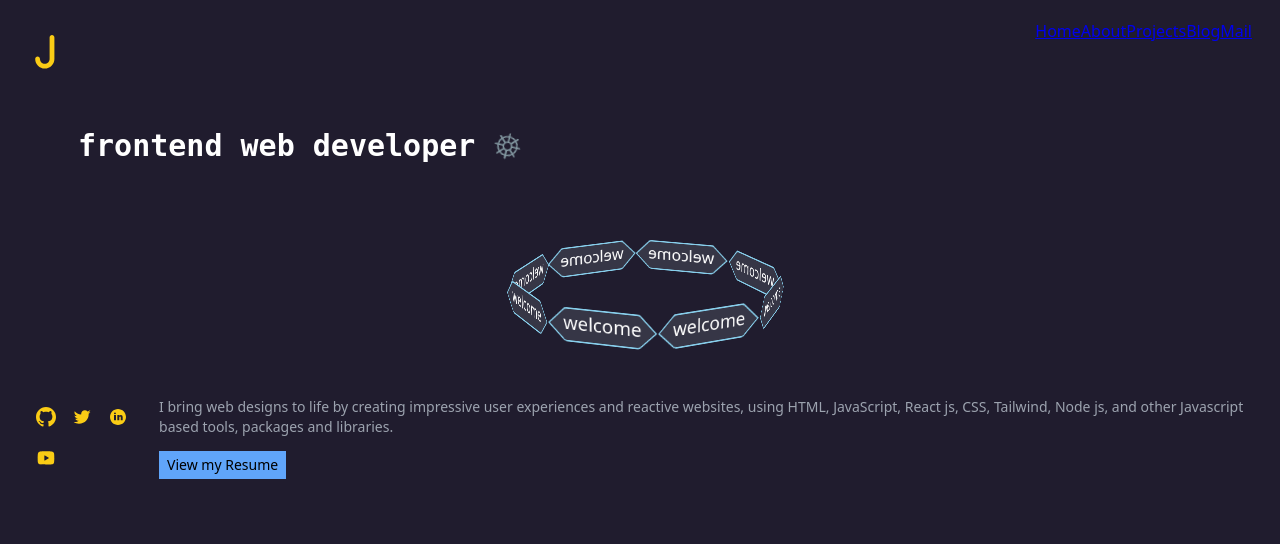
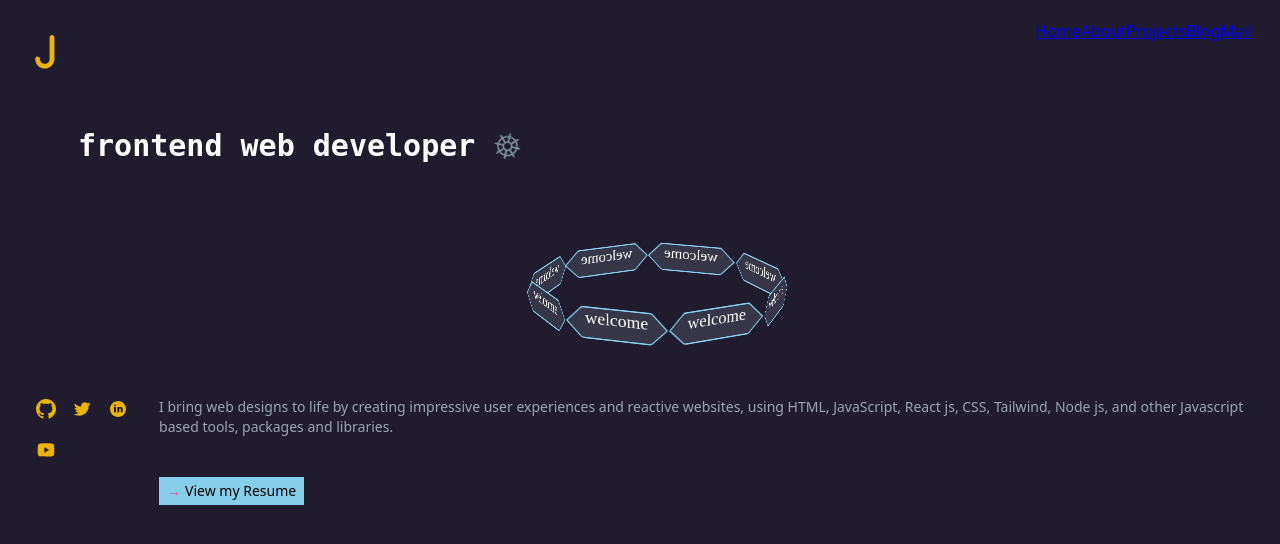
Before and after one commit to james-e-o/Profile, a Next.js app: page / in a window 1280 px wide. Shown: the top 544 px of the page. Built offline with nearby package versions, Linux system fonts and the light colour scheme; a web font is replaced by a local one.

Commit message:
office push08/8-profile

```diff
--- a/app/About/page.jsx
+++ b/app/About/page.jsx
@@ -8,13 +8,12 @@ import { comment } from 'postcss'
 
 const About = () => {
     const logo = "About"
-
-    const className = "text-blue-300 font-[Tahoma] text-3xl m-0 pl-4"
-    const data =  <div id="container" className="relative w-screen justify-between h-vh92 lg:h-screen bg-gradient-to-b from-gray-600 to- bg-deepSlate">
-          <Nav logo={logo} color={className} prop={ret}/>
+    const nav_class = "relative opacity-0 py-5 px-7 flex font-Righteous justify-end animate-land_anime1 bg-skyblue"
+    const h1_class = "text-gray-400 text-3xl m-0 pl-4"
+    const data = <div id="container" className="relative w-screen bg-skyblue justify-between h-[2800px] lg:h-screen">
+          <Nav logo= {logo} nav_class={nav_class} color={h1_class} prop={ret}/>
           <Mobile_menu />
           <div>hello</div>
-
       </div>
   return (
     <Preloader data = {data}/>
--- a/app/Blogs/page.jsx
+++ b/app/Blogs/page.jsx
@@ -11,9 +11,10 @@ const Blog = () => {
       comments: 70,
       likes: 40
     }
+    const nav_class = "relative opacity-0 py-5 px-7 flex justify-end animate-land_anime1"
     const className = "text-white font-sans text-3xl m-0 pl-4"
     const data =  <div id="container" className="relative flex flex-col justify-between lg:h-screen bg-gradient-to-b from-slate-600 to- bg-deepSlate">
-        <Nav logo={logo} color={className} prop={ret}/>
+         <Nav logo= {logo} nav_class={nav_class} color={className} prop={ret}/>
         <Mobile_menu />
         <div className="mx-4 mt-6 grid grid-cols-2">
           <div className="p-3 bg-slate-500 rounded-lg mx-1 mb-1">
--- a/app/Projects/page.jsx
+++ b/app/Projects/page.jsx
@@ -6,9 +6,10 @@ import Preloader from '@components/preloader'
 
 const About = () => {
     const logo = "My Builds"
+    const nav_class = "relative opacity-0 py-5 px-7 flex justify-end animate-land_anime1"
     const className = "text-yellow-300 font-sans text-3xl m-0 pl-4"
     const data =  <div id="container" className="relative w-screen flex flex-col justify-between h-vh92 lg:h-screen bg-gradient-to-b from-slate-600 to- bg-deepSlate">
-        <Nav logo={logo} color={className} prop={ret}/>
+         <Nav logo= {logo} nav_class={nav_class} color={className} prop={ret}/>
         <Mobile_menu />
 
 
--- a/app/globals.css
+++ b/app/globals.css
@@ -20,13 +20,21 @@
     font-family: "Orbitron";
     src: url("../public/fonts/Orbitron/Orbitron-VariableFont_wght.ttf");
 }
+@font-face {
+    font-family: "Righteous";
+    src: url("../public/fonts/Righteous/Righteous-Regular.ttf");
+}
+@font-face {
+    font-family: "Playball";
+    src: url("../public/fonts/Playball/Playball-Regular.ttf");
+}
 
 .menu_logo {
     @apply mt-0
 }
 
 #svg-container svg {
-    @apply mx-2 mb-3 fill-yellow-400
+    @apply mx-2 mb-3 fill-yellow-500
     w-5
 }
 
@@ -208,9 +216,9 @@ div.w8 {
 
 @keyframes rotateY {
     from {
-        transform:translate3d(0%, 0%, -400px) rotateX(-17deg) rotateY(0deg);
+        transform:translate3d(0%, 0%, -500px) rotateX(-17deg) rotateY(0deg);
     }
     to {
-        transform:translate3d(0%, 0%, -400px) rotateX(-17deg) rotateY(360deg);
+        transform:translate3d(0%, 0%, -500px) rotateX(-17deg) rotateY(360deg);
     }
 }
--- a/app/layout.jsx
+++ b/app/layout.jsx
@@ -17,10 +17,7 @@ export default function RootLayout({ children }) {
     <html lang="en" className="m-0 p-0">
 
       <body className="z-[1] layout bg-[#201c2e] bg-no-repeat m-0 text-white font-sans h-vh92">
-
-
           {children}
-
       </body>
     </html>
   )
--- a/app/page.jsx
+++ b/app/page.jsx
@@ -9,12 +9,12 @@ import Preloader from '@components/preloader'
 
 export default function Home() {
     const logo = <svg xmlns="http://www.w3.org/2000/svg" width="36" height="50" viewBox="10 10 30 30" id="letter-j"><path d="M30 10C31.1046 10 32 10.8954 32 12V30C32 34.4183 28.4183 38 24 38C19.5817 38 16 34.4183 16 30C16 28.8954 16.8954 28 18 28C19.1046 28 20 28.8954 20 30C20 32.2092 21.7909 34 24 34C26.2091 34 28 32.2092 28 30V12C28 10.8954 28.8954 10 30 10Z"></path></svg>
-
-    const className = "text-yellow-400 fill-yellow-400 font-sans text-5xl m-0 pt-2 pl-1"
+    const nav_class = "relative opacity-0 py-5 px-7 flex justify-end animate-land_anime1"
+    const className = "text-yellow-500 fill-yellow-500 font-sans text-5xl m-0 pt-2 pl-1"
 
     const data = <div id="container" className="relative  justify-between bg-[#201c2e] h-vh92 lg:h-screen ">
 
-        <Nav logo={logo} color={className} prop={ret}/>
+        <Nav logo= {logo} nav_class={nav_class} color={className} prop={ret}/>
         <Mobile_menu/>
         <main className="py-2 px-7">
             <div id="main_wrapper" className="opacity-0 relative translate-y-0 animate-land_anime2">
@@ -29,17 +29,17 @@ export default function Home() {
                 <Skills />
             </div>
             <div id='lower-main' className="flex mt-2">
-                <div id='svg-container' className="py-2 pr-3 ">
+                <div id='svg-container' className="py-2 pr-3 -mt-2">
                     <Link href="http://www.github.com/james-e-o"><svg xmlns="http://www.w3.org/2000/svg" width="24" height="24" viewBox="0 0 24 24"><path d="M12 0c-6.626 0-12 5.373-12 12 0 5.302 3.438 9.8 8.207 11.387.599.111.793-.261.793-.577v-2.234c-3.338.726-4.033-1.416-4.033-1.416-.546-1.387-1.333-1.756-1.333-1.756-1.089-.745.083-.729.083-.729 1.205.084 1.839 1.237 1.839 1.237 1.07 1.834 2.807 1.304 3.492.997.107-.775.418-1.305.762-1.604-2.665-.305-5.467-1.334-5.467-5.931 0-1.311.469-2.381 1.236-3.221-.124-.303-.535-1.524.117-3.176 0 0 1.008-.322 3.301 1.23.957-.266 1.983-.399 3.003-.404 1.02.005 2.047.138 3.006.404 2.291-1.552 3.297-1.23 3.297-1.23.653 1.653.242 2.874.118 3.176.77.84 1.235 1.911 1.235 3.221 0 4.609-2.807 5.624-5.479 5.921.43.372.823 1.102.823 2.222v3.293c0 .319.192.694.801.576 4.765-1.589 8.199-6.086 8.199-11.386 0-6.627-5.373-12-12-12z"/></svg></Link>
-                    <Link href="http://www.twitter.com/james__e__o"><svg name="twitter" id="twitter" xmlns="http://www.w3.org/2000/svg"  viewBox="0 0 24 24" width="24px" height="24px">    <path d="M22,3.999c-0.78,0.463-2.345,1.094-3.265,1.276c-0.027,0.007-0.049,0.016-0.075,0.023c-0.813-0.802-1.927-1.299-3.16-1.299 c-2.485,0-4.5,2.015-4.5,4.5c0,0.131-0.011,0.372,0,0.5c-3.353,0-5.905-1.756-7.735-4c-0.199,0.5-0.286,1.29-0.286,2.032 c0,1.401,1.095,2.777,2.8,3.63c-0.314,0.081-0.66,0.139-1.02,0.139c-0.581,0-1.196-0.153-1.759-0.617c0,0.017,0,0.033,0,0.051 c0,1.958,2.078,3.291,3.926,3.662c-0.375,0.221-1.131,0.243-1.5,0.243c-0.26,0-1.18-0.119-1.426-0.165 c0.514,1.605,2.368,2.507,4.135,2.539c-1.382,1.084-2.341,1.486-5.171,1.486H2C3.788,19.145,6.065,20,8.347,20 C15.777,20,20,14.337,20,8.999c0-0.086-0.002-0.266-0.005-0.447C19.995,8.534,20,8.517,20,8.499c0-0.027-0.008-0.053-0.008-0.08 c-0.003-0.136-0.006-0.263-0.009-0.329c0.79-0.57,1.475-1.281,2.017-2.091c-0.725,0.322-1.503,0.538-2.32,0.636 C20.514,6.135,21.699,4.943,22,3.999z"/></svg></Link>
+                    <Link href="http://www.x.com/james__e__o"><svg name="twitter" id="twitter" xmlns="http://www.w3.org/2000/svg"  viewBox="0 0 24 24" width="24px" height="24px">    <path d="M22,3.999c-0.78,0.463-2.345,1.094-3.265,1.276c-0.027,0.007-0.049,0.016-0.075,0.023c-0.813-0.802-1.927-1.299-3.16-1.299 c-2.485,0-4.5,2.015-4.5,4.5c0,0.131-0.011,0.372,0,0.5c-3.353,0-5.905-1.756-7.735-4c-0.199,0.5-0.286,1.29-0.286,2.032 c0,1.401,1.095,2.777,2.8,3.63c-0.314,0.081-0.66,0.139-1.02,0.139c-0.581,0-1.196-0.153-1.759-0.617c0,0.017,0,0.033,0,0.051 c0,1.958,2.078,3.291,3.926,3.662c-0.375,0.221-1.131,0.243-1.5,0.243c-0.26,0-1.18-0.119-1.426-0.165 c0.514,1.605,2.368,2.507,4.135,2.539c-1.382,1.084-2.341,1.486-5.171,1.486H2C3.788,19.145,6.065,20,8.347,20 C15.777,20,20,14.337,20,8.999c0-0.086-0.002-0.266-0.005-0.447C19.995,8.534,20,8.517,20,8.499c0-0.027-0.008-0.053-0.008-0.08 c-0.003-0.136-0.006-0.263-0.009-0.329c0.79-0.57,1.475-1.281,2.017-2.091c-0.725,0.322-1.503,0.538-2.32,0.636 C20.514,6.135,21.699,4.943,22,3.999z"/></svg></Link>
                     <svg id="linkedin" xmlns="http://www.w3.org/2000/svg"  viewBox="0 0 30 30" width="24px" height="24px">    <path d="M15,3C8.373,3,3,8.373,3,15c0,6.627,5.373,12,12,12s12-5.373,12-12C27,8.373,21.627,3,15,3z M10.496,8.403 c0.842,0,1.403,0.561,1.403,1.309c0,0.748-0.561,1.309-1.496,1.309C9.561,11.022,9,10.46,9,9.712C9,8.964,9.561,8.403,10.496,8.403z M12,20H9v-8h3V20z M22,20h-2.824v-4.372c0-1.209-0.753-1.488-1.035-1.488s-1.224,0.186-1.224,1.488c0,0.186,0,4.372,0,4.372H14v-8 h2.918v1.116C17.294,12.465,18.047,12,19.459,12C20.871,12,22,13.116,22,15.628V20z"/></svg>
                     <svg id="youtube" xmlns="http://www.w3.org/2000/svg"  viewBox="0 0 24 24" width="24px" height="24px">    <path d="M21.582,6.186c-0.23-0.86-0.908-1.538-1.768-1.768C18.254,4,12,4,12,4S5.746,4,4.186,4.418 c-0.86,0.23-1.538,0.908-1.768,1.768C2,7.746,2,12,2,12s0,4.254,0.418,5.814c0.23,0.86,0.908,1.538,1.768,1.768 C5.746,20,12,20,12,20s6.254,0,7.814-0.418c0.861-0.23,1.538-0.908,1.768-1.768C22,16.254,22,12,22,12S22,7.746,21.582,6.186z M10,14.598V9.402c0-0.385,0.417-0.625,0.75-0.433l4.5,2.598c0.333,0.192,0.333,0.674,0,0.866l-4.5,2.598 C10.417,15.224,10,14.983,10,14.598z"/></svg>
                 </div>
                 <div id='right-low'>
                     <p id="info" className="text-gray-400 text-sm m-0 p-0">I bring web designs to life by creating impressive user experiences and reactive websites, using HTML, JavaScript, React js, CSS, Tailwind, Node js, and other Javascript based tools, packages and libraries. </p>
                     <p id="CTA"
-                    className="px-2 py-1 bg-blue-400 inline-block text-black text-sm font-thin">
-                    {/* <span className="text-2xl m-0 p-0 border-spacing-0 border-0 text-pink-400"> →</span>  */}
+                    className="px-2 py-1 mt-10 bg-skyblue inline-block text-black text-sm font-thin">
+                    <span className=" transform scale-150 m-0 pr-1 border-spacing-0 border-0 text-pink-500"> →</span>
                     View my Resume</p>
                 </div>
             </div>
--- a/components/skills.js
+++ b/components/skills.js
@@ -2,7 +2,7 @@ import React from 'react'
 
 const Skills = () => {
   return (
-    <div className="container  w-screen  transform-gpu">
+    <div className="container ml-6 w-screen font-[cursive]  transform-gpu">
         <div className="core1">
             <div className="hexagon-wrap w1">
                 <div className="hextri tr1"></div>
--- a/tailwind.config.js
+++ b/tailwind.config.js
@@ -12,7 +12,8 @@ module.exports = {
 
       colors :{
         darkNavy: '#1f1724f5',
-        deepSlate: '#1f1f1f'
+        deepSlate: '#1f1f1f',
+        skyblue: "skyblue"
       },
 
       width : {
@@ -45,8 +46,8 @@ module.exports = {
         'border_anime_w': "border_anime_w 500ms ease-out -50ms",
         'border_anime_h': "border_anime_h 500ms ease-out -50ms",
         'link_anime':  "link_anime 500ms ease-in-out -350ms",
-        'land_anime1':  "land_anime1 600ms ease-in-out 500ms forwards",
-        'land_anime2':  "land_anime2 600ms ease-in-out 800ms forwards",
+        'land_anime1':  "land_anime1 600ms ease-in-out -100ms forwards",
+        'land_anime2':  "land_anime2 800ms ease-in-out 500ms forwards",
         'blink_anime':  "blink_anime 1.2s ease-in-out -50ms",
         'multi_color':  "multi_color 20s ease-in-out -50ms infinite alternate",
         'anime': "spin 10s linear infinite, multi_color 30s linear infinite alternate;",
@@ -86,14 +87,14 @@ module.exports = {
         },
 
         land_anime1 : {
-          '0%' :{"opacity": "0", transform :"translateY(35px)"},
+          '0%' :{"opacity": "0", transform :"translateY(37px)"},
           '40%': {"opacity": "0"},
           '70%': {"opacity": "1"},
           'to': {"opacity": "1", transform : "translateY(0px)"}
         },
 
         land_anime2 : {
-          '0%' :{"opacity": "0", transform :"translateY(35px)"},
+          '0%' :{"opacity": "0", transform :"translateY(37px)"},
           '40%': {"opacity": "0"},
           '70%': {"opacity": "1"},
           'to': {"opacity": "1", transform : "translateY(0px)"}
@@ -146,7 +147,9 @@ module.exports = {
       fontFamily: {
         'Six_Caps': ['Six_Caps', 'sans-serif'],
         'Russo_One': ['Russo_One', 'mono'],
-        'Orbitron': ['Orbitron', 'mono']
+        'Orbitron': ['Orbitron', 'mono'],
+        'PlayBall': ['Playball','sans'],
+        'Righteous': ['Righteous','mono']
       },
 
     },
```
Also changed, not shown: components/header.jsx (+6 -7 lines), public/fonts/Playball/OFL.txt (added), public/fonts/Playball/Playball-Regular.ttf (added), public/fonts/Righteous/OFL.txt (added), public/fonts/Righteous/Righteous-Regular.ttf (added).
